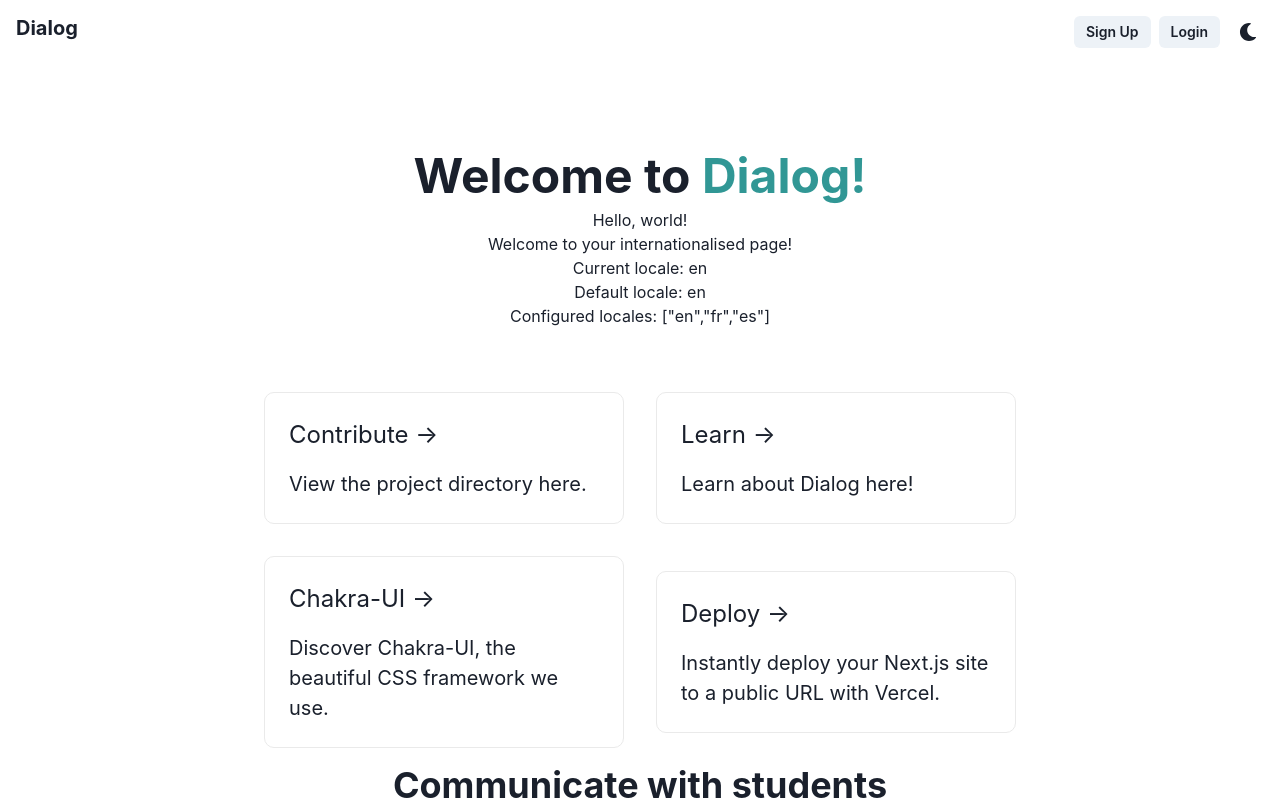
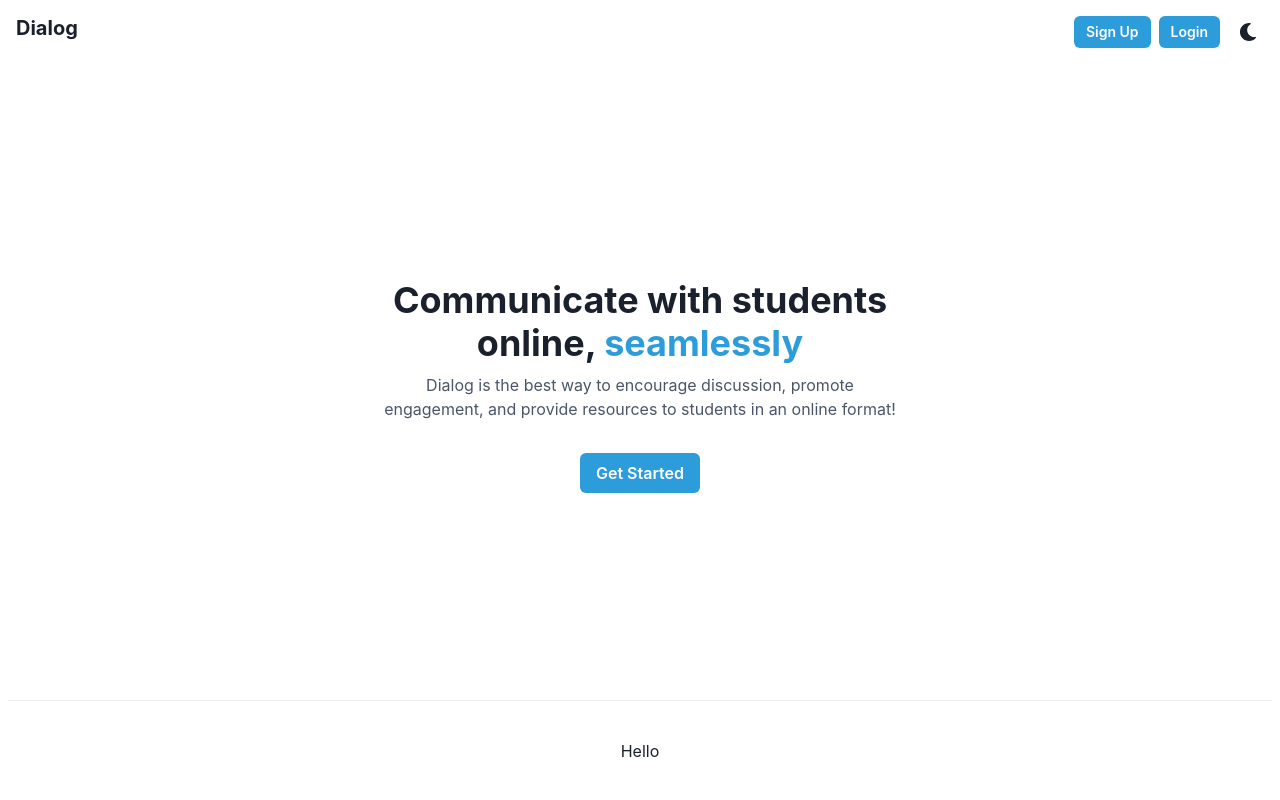
Before and after one commit to white-van/discussion-board, a Next.js app in the folder frontend/: page / in a window 1280 px wide. Shown: the top 800 px of the page. Built offline with nearby package versions, Linux system fonts and the light colour scheme.

Commit message:
color guide

```diff
--- a/frontend/components/HeroSection/HeroSection.tsx
+++ b/frontend/components/HeroSection/index.tsx
@@ -33,12 +33,15 @@
   const { formatMessage } = useIntl();
 
   return (
-    <Flex direction="column" align="center" width="lg" height="100vw">
+    <Flex direction="column" align="center" width="lg">
       <Heading mb={2} align="center" colorScheme="gray">
         {formatMessage(messages.heroHeading, {
           span: function renderSpan(...parts) {
             return (
-              <Box as="span" color="blue.500">
+              <Box
+                as="span"
+                color={useColorModeValue("primary.light", "primary.dark")}
+              >
                 {parts.join("")}
               </Box>
             );
@@ -52,7 +55,7 @@
       >
         {formatMessage(messages.heroText)}
       </Text>
-      <Button colorScheme="blue">
+      <Button variant={useColorModeValue("primary", "primaryDark")}>
         {formatMessage(messages.getStartedBtn)}
       </Button>
     </Flex>
--- a/frontend/components/Navbar/index.tsx
+++ b/frontend/components/Navbar/index.tsx
@@ -23,10 +23,18 @@
       </Box>
       <Spacer />
       <Box>
-        <Button m="1" size="sm">
+        <Button
+          m="1"
+          size="sm"
+          variant={useColorModeValue("primary", "primaryDark")}
+        >
           Sign Up
         </Button>
-        <Button m="1" size="sm">
+        <Button
+          m="1"
+          size="sm"
+          variant={useColorModeValue("primary", "primaryDark")}
+        >
           Login
         </Button>
         <IconButton
--- a/frontend/pages/_app.tsx
+++ b/frontend/pages/_app.tsx
@@ -11,7 +11,7 @@
 import { Navbar } from "../components/Navbar";
 import { locales } from "../content/locale";
 import configureStore from "../stores/store";
-import theme from "../theme/theme";
+import theme from "../theme";
 
 interface PageWrapperProps {
   children: React.ReactNode;
--- a/frontend/pages/index.tsx
+++ b/frontend/pages/index.tsx
@@ -1,99 +1,10 @@
-import { Heading, Link } from "@chakra-ui/react";
-import { useRouter } from "next/router";
 import React from "react";
-import { defineMessages, useIntl } from "react-intl";
 
-import { HeroSection } from "../components/HeroSection/HeroSection";
-import styles from "../styles/Home.module.css";
-
-const messages = defineMessages({
-  hello: {
-    id: "hello",
-    description: "Simple Hello Message",
-    defaultMessage: "Hello World",
-  },
-  welcomeMessage: {
-    id: "welcomeMessage",
-    description: "Welcome Message",
-    defaultMessage: "Welcome",
-  },
-});
-
-export const cards = [
-  {
-    url: "https://github.com/white-van/discussion-board",
-    title: "Contribute",
-    msg: "View the project directory here.",
-  },
-  {
-    url:
-      "https://docs.google.com/document/d/1wARWeLMthuZG_HX8N8bkGDzzljB8jNmCZY375sjEOnk/edit",
-    title: "Learn",
-    msg: "Learn about Dialog here!",
-  },
-  {
-    url: "https://chakra-ui.com/",
-    title: "Chakra-UI",
-    msg: "Discover Chakra-UI, the beautiful CSS framework we use.",
-  },
-  {
-    url:
-      "https://vercel.com/import?filter=next.js&utm_source=create-next-app&utm_medium=default-template&utm_campaign=create-next-app",
-    title: "Deploy",
-    msg: "Instantly deploy your Next.js site to a public URL with Vercel.",
-  },
-];
-
-export interface CardProps {
-  url: string;
-  title: string;
-  msg: string;
-}
-
-export const Card: React.FC<CardProps> = ({ url, title, msg }: CardProps) => {
-  return (
-    <a href={url} className={styles.card}>
-      <h2>{title} &rarr;</h2>
-      <p>{msg}</p>
-    </a>
-  );
-};
+import { HeroSection } from "../components/HeroSection";
 
 export default function Home(): JSX.Element {
-  const router = useRouter();
-  const { formatMessage } = useIntl();
-  const { locale, locales, defaultLocale } = router;
-
   return (
     <>
-      <Heading as="h1" size="2xl" mb="2">
-        Welcome to{" "}
-        <Link
-          color="teal.500"
-          href="https://github.com/white-van/discussion-board"
-        >
-          Dialog!
-        </Link>
-      </Heading>
-      <p>{formatMessage(messages.hello)}</p>
-      <p>{formatMessage(messages.welcomeMessage)}</p>
-      <p>Current locale: {locale}</p>
-      <p>Default locale: {defaultLocale}</p>
-      <p>Configured locales: {JSON.stringify(locales)}</p>
-
-      <div className={styles.grid}>
-        {cards.map((card, index) => {
-          return (
-            <Card
-              key={index}
-              url={card.url}
-              title={card.title}
-              msg={card.msg}
-            />
-          );
-        })}
-      </div>
-
       <HeroSection />
     </>
   );
--- /dev/null
+++ b/frontend/theme/components/button.ts
@@ -0,0 +1,18 @@
+export default {
+  baseStyle: {
+    color: "white",
+  },
+  variants: {
+    primary: {
+      bg: "#2D9CDB",
+    },
+    primaryDark: {
+      bg: "#90cdf4",
+      color: "#1a202c",
+    },
+  },
+  defaultProps: {
+    size: "md",
+    variant: "primary",
+  },
+};
--- /dev/null
+++ b/frontend/theme/index.ts
@@ -0,0 +1,35 @@
+import { extendTheme } from "@chakra-ui/react";
+import { Dict } from "@chakra-ui/utils";
+
+import Button from "./components/button";
+
+// https://chakra-ui.com/docs/theming/theme
+const colors = {
+  black: "#000",
+  white: "#fff",
+  primary: {
+    light: "#2D9CDB",
+    dark: "#90cdf4",
+  },
+  secondary: "#343A40",
+  blue: {
+    pastel: "#56CCF2",
+  },
+  green: {
+    pastel: "#27AE60",
+  },
+  grey: {
+    charcoal: "#424B57",
+    light: "#DDDDDD",
+  },
+  red: {
+    pastel: "#FF0000",
+  },
+};
+
+export default extendTheme({
+  colors,
+  components: {
+    Button,
+  },
+}) as Dict;
--- a/frontend/theme/theme.ts
+++ /dev/null
@@ -1,8 +0,0 @@
-import { extendTheme } from "@chakra-ui/react";
-import { Dict } from "@chakra-ui/utils";
-
-export default extendTheme({
-  colors: {
-    lightBlue: "#2d9cdb",
-  },
-}) as Dict;
```
Also changed, not shown: 2 other files (tests, documents, lock files or other folders).
